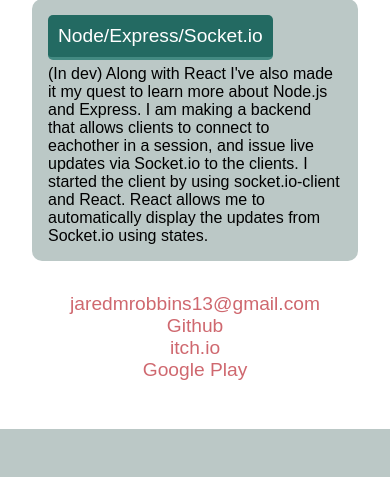
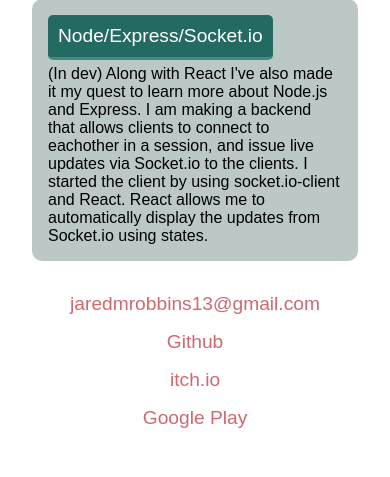
Before and after one commit to JrodManU/portfolio-site, a PHP site: page /index.html in a window 390 px wide. Shown: the part 2615-3092 px from the top of the page. Before the commit the page ends 3044 px from the top, so only its background shows below. Run offline with PHP 8.4, Linux system fonts and the light colour scheme.

Commit message:
fixed padding

```diff
--- a/stylesheets/styles.css
+++ b/stylesheets/styles.css
@@ -74,13 +74,17 @@
 @media (max-width: 900px) {
   footer {
     grid-template-columns: repeat(2, 1fr);
-    padding-bottom:1rem;
+  }
+  footer a {
+    margin-bottom:1rem;
   }
 }
 @media (max-width: 600px) {
   footer {
     grid-template-columns: repeat(1, 1fr);
-    padding-bottom:1rem;
+  }
+  footer a {
+    margin-bottom:1rem;
   }
 }
 #selfie {
```
